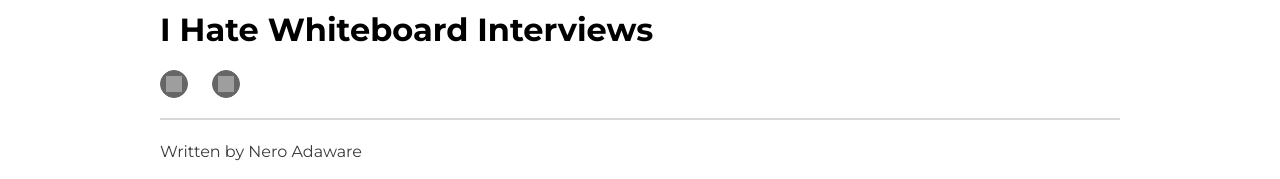
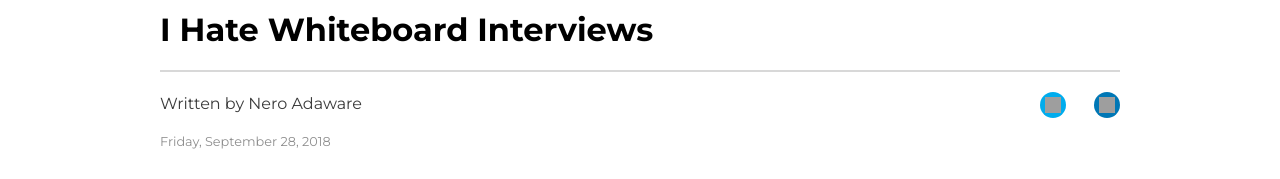
Before and after one commit to nero2009/nero-portfolio, a Gatsby site: page /I-hate-whiteboard-interviews in a window 1280 px wide. Shown: the part 171-350 px from the top of the page. Built offline with nearby package versions, Linux system fonts and the light colour scheme; Gatsby itself is replaced by a stand-in of ours; some packages are replaced by stand-ins of ours; grey boxes are pictures that could not be loaded.

Commit message:
minor changes againnn  :recycle:

```diff
--- a/src/components/index.scss
+++ b/src/components/index.scss
@@ -299,12 +299,11 @@ header {
   display: flex;
   justify-content: space-between;
   width: 80px;
-  margin-bottom: 20px;
+  margin: 20px 0;
 
   a {
     padding: 5px;
     border-radius: 50%;
-    border: 1px solid #666666;
     opacity: 1;
     &:hover {
       opacity: 1;
@@ -315,11 +314,11 @@ header {
     display: inline-flex;
 
     &.twitter {
-      background: #666666;
+      background: #00aced;
     }
 
     &.linkedin {
-      background: #666666;
+      background: #0077b5;
     }
   }
 
--- a/src/templates/blogPost.js
+++ b/src/templates/blogPost.js
@@ -30,17 +30,24 @@ export default function Template({ data }) {
           Back to articles
         </Link>
         <h1 className="article__title">{blog.frontmatter.title}</h1>
-        <Share
-          title={blog.frontmatter.title}
-          url={`${data.site.siteMetadata.siteUrl}${blog.frontmatter.path}`}
-        />
+
         <div className="divider" />
+        <div style={{ display: 'flex', justifyContent: 'space-between' }}>
+          <div>
             <h4 className="article__author">
               Written by {blog.frontmatter.author}
             </h4>
             <h4 className="article__date">
               {date.toLocaleDateString('en-US', options)}
             </h4>
+          </div>
+          <div>
+            <Share
+              title={blog.frontmatter.title}
+              url={`${data.site.siteMetadata.siteUrl}${blog.frontmatter.path}`}
+            />
+          </div>
+        </div>
         <div
           className="article"
           dangerouslySetInnerHTML={{ __html: blog.html }}
```
Lines whose indentation alone changed are shown as unchanged.
